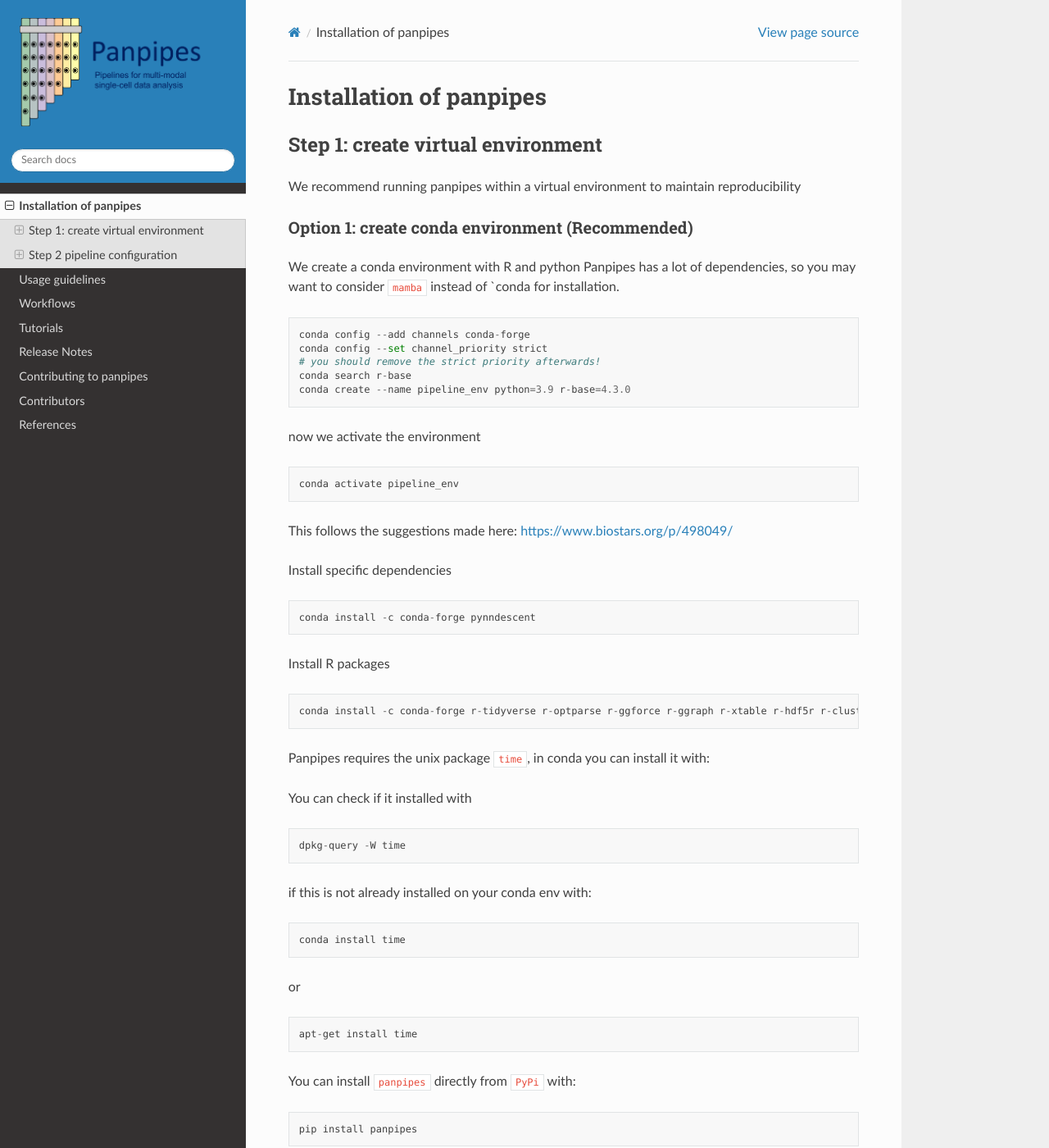
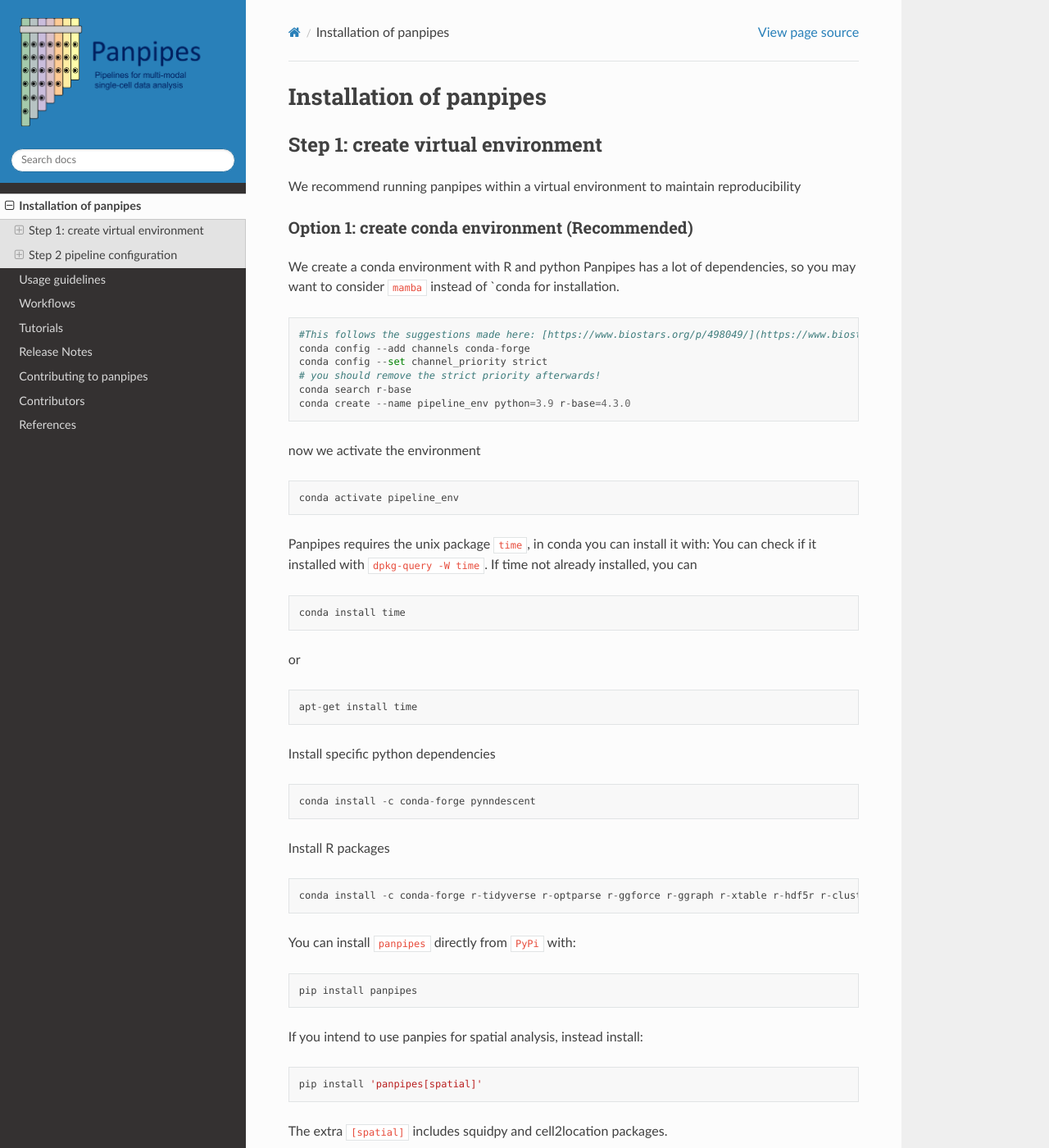
Before and after one commit to bio-la/panpipes-nextflow, a Sphinx documentation site: the page built from docs/install.md, in a window 1280 px wide and 1400 px high. Shown: the whole window at 82% size. Built offline with Sphinx 7.4.7 and the Read the Docs theme 2.0.0, drawn with Linux system fonts in a browser that asks for light colours; some of the changed lines change nothing that is shown.

Commit message:
changes install file

````diff
--- a/docs/install.md
+++ b/docs/install.md
@@ -12,6 +12,7 @@
 Panpipes has a lot of dependencies, so you may want to consider [`mamba`](https://mamba.readthedocs.io/en/latest/index.html) instead of `conda for installation.
 
 ```
+#This follows the suggestions made here: [https://www.biostars.org/p/498049/](https://www.biostars.org/p/498049/)
 conda config --add channels conda-forge
 conda config --set channel_priority strict
 # you should remove the strict priority afterwards!
@@ -23,10 +24,21 @@
 ```
 conda activate pipeline_env
 ```
+Panpipes requires the unix package `time`, in conda you can install it with:
+You can check if it installed with `dpkg-query -W time`. If time not already installed, you can
 
-This follows the suggestions made here: [https://www.biostars.org/p/498049/](https://www.biostars.org/p/498049/)
+```
+conda install time
+```
+or
 
-Install specific dependencies
+```
+apt-get install time
+```
+
+
+
+Install specific python dependencies
 
 ```
 conda install -c conda-forge pynndescent
@@ -37,23 +49,6 @@
 conda install -c conda-forge r-tidyverse r-optparse r-ggforce r-ggraph r-xtable r-hdf5r r-clustree
 ```
 
-Panpipes requires the unix package `time`, in conda you can install it with:
-
-You can check if it installed with
-
-```
-dpkg-query -W time
-```
-if this is not already installed on your conda env with:
-
-```
-conda install time
-```
-or
-
-```
-apt-get install time
-```
 
 You can install `panpipes` directly from `PyPi` with:
 
````
